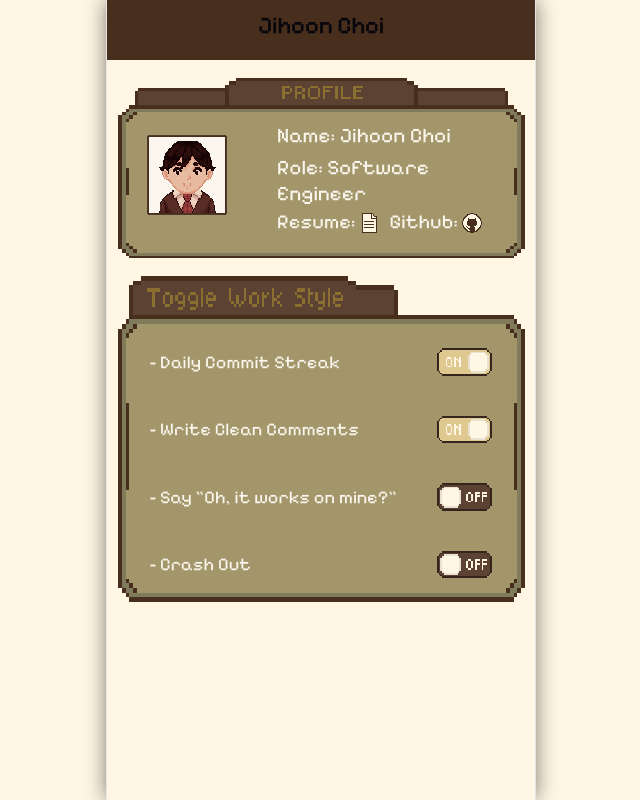
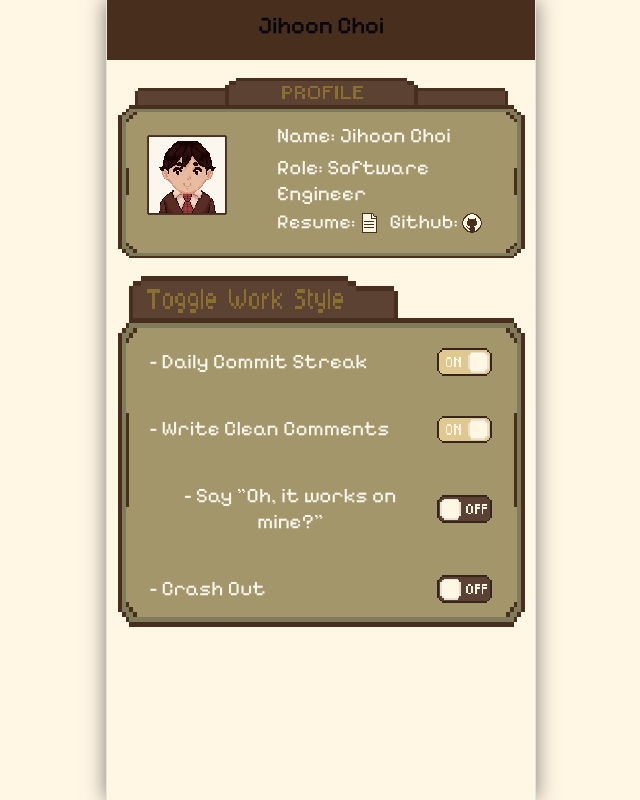
Before and after one commit to JihoonCho1/profile-website, a React (Vite) app: page / in a window 1280 px wide. Shown: the whole page, without its empty margins (319-959 px from the left). Built offline with nearby package versions, Linux system fonts and the light colour scheme.

Commit message:
Edit: Text size changes in toggel work banner

```diff
--- a/src/component/toggle-work-banner.css
+++ b/src/component/toggle-work-banner.css
@@ -34,7 +34,7 @@
 .toggle-box p {
     margin: 10px 0 0 15px;
     color: #fbf7ef;
-    font-size: clamp(0.8rem, 3.2vw, 1rem);
+    font-size: clamp(0.95rem, 3.5vw, 1.15rem);
     word-break: keep-all;
     min-width: 0;
 }
```
